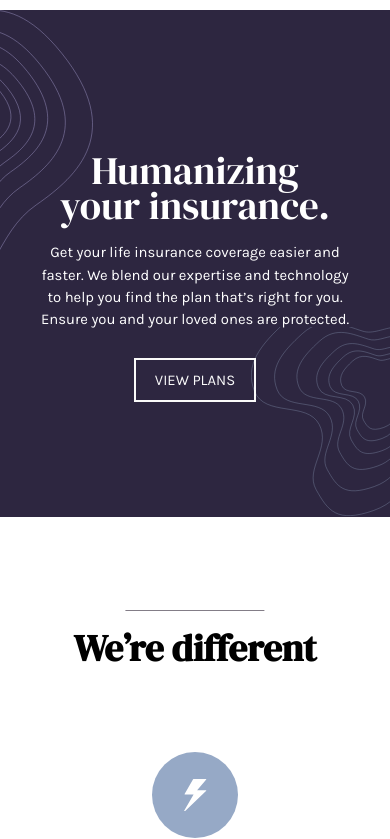
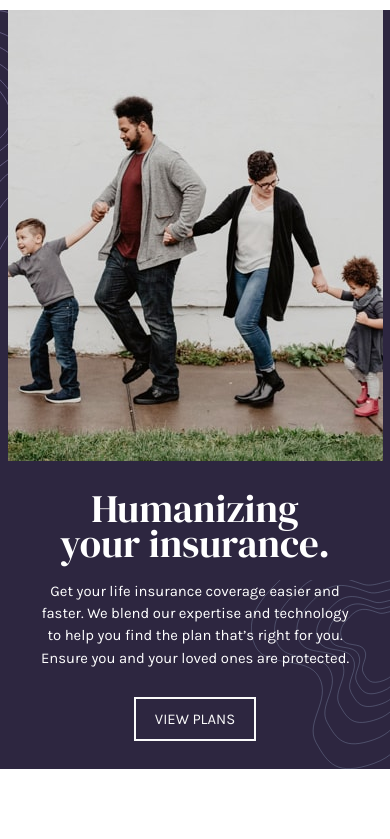
Before and after one commit to Usamaumar118/insure-landing-page, a plain HTML site: page index.html in a window 390 px wide. Shown: the part 36-875 px from the top of the page. Drawn offline with Linux system fonts and the light colour scheme.

Commit message:
added image to hero section

```diff
--- a/index.html
+++ b/index.html
@@ -40,6 +40,15 @@
 <section class="main">
 
   <section class="hero">
+
+    <div class="hero__img-m">
+
+      <img src="images/image-intro-mobile.jpg" alt="">
+
+    </div>
+
+
+
     <div class="hero__content">
 
       <div class="hero__content--text">
--- a/styles.css
+++ b/styles.css
@@ -170,6 +170,10 @@ h1,h2,h3,h4,h5,h6{
     background-color: #fff;
 }
 
+.hero__img-m{
+    display: none;
+}
+
 
 .hero__img{
     position: absolute;
@@ -291,9 +295,6 @@ LINKS SECTION */
     font-size: 1.4rem;
 }
 
-.links__items{
-
-}
 
 .links__a{
     color: var(--color-primary-violet);
@@ -314,10 +315,19 @@ LINKS SECTION */
     .header{
         height: 5rem;
     }
+
+    .hero__img-m{
+        display: block;
+    }
+
+    .hero__img-m img{
+        width: 100%;
+    }
     .hero{
         background-position: bottom right, top left ;
         background-size: 15rem, 10rem;
-        height: 60vh;
+        height: auto;
+        flex-direction: column;
     }
     .hero__content--text{
         max-width: 100%;
@@ -331,6 +341,9 @@ LINKS SECTION */
     }
     .hero__content--heading{
         font-size: 4.2rem;
+    }
+    .hero__content--btn{
+        margin-bottom: 3rem;
     }
 
     .features{
```
